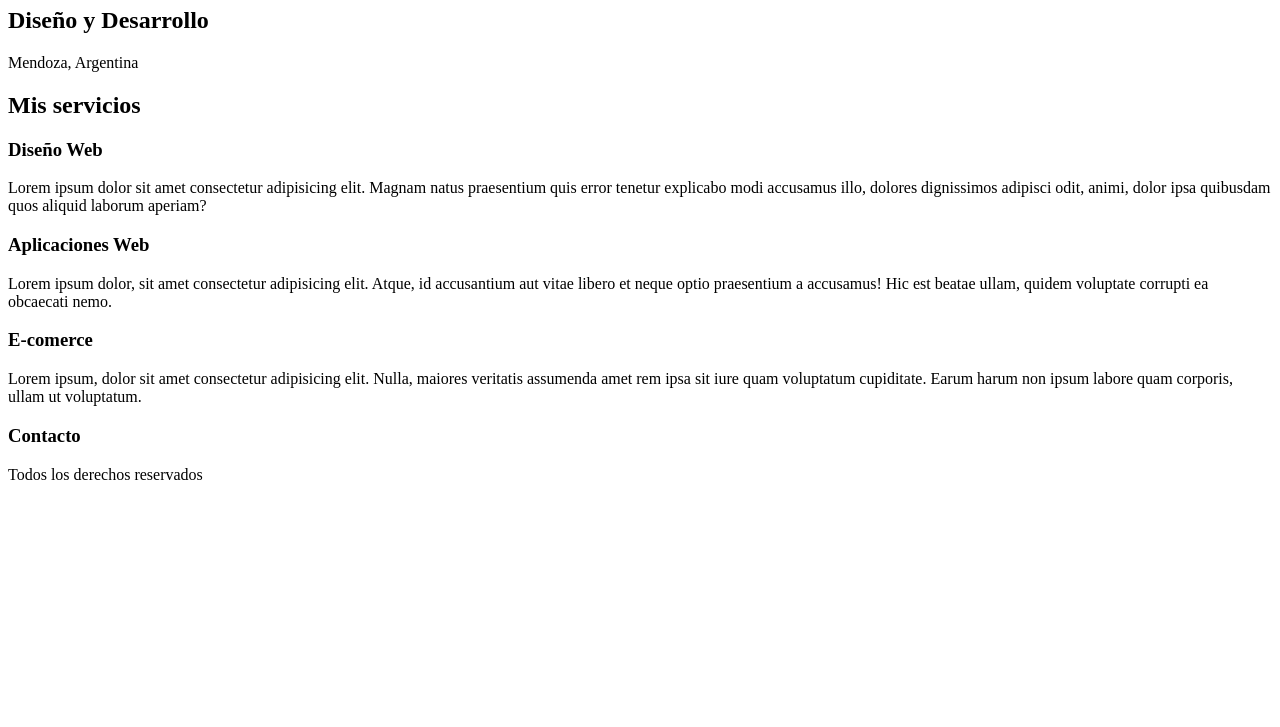
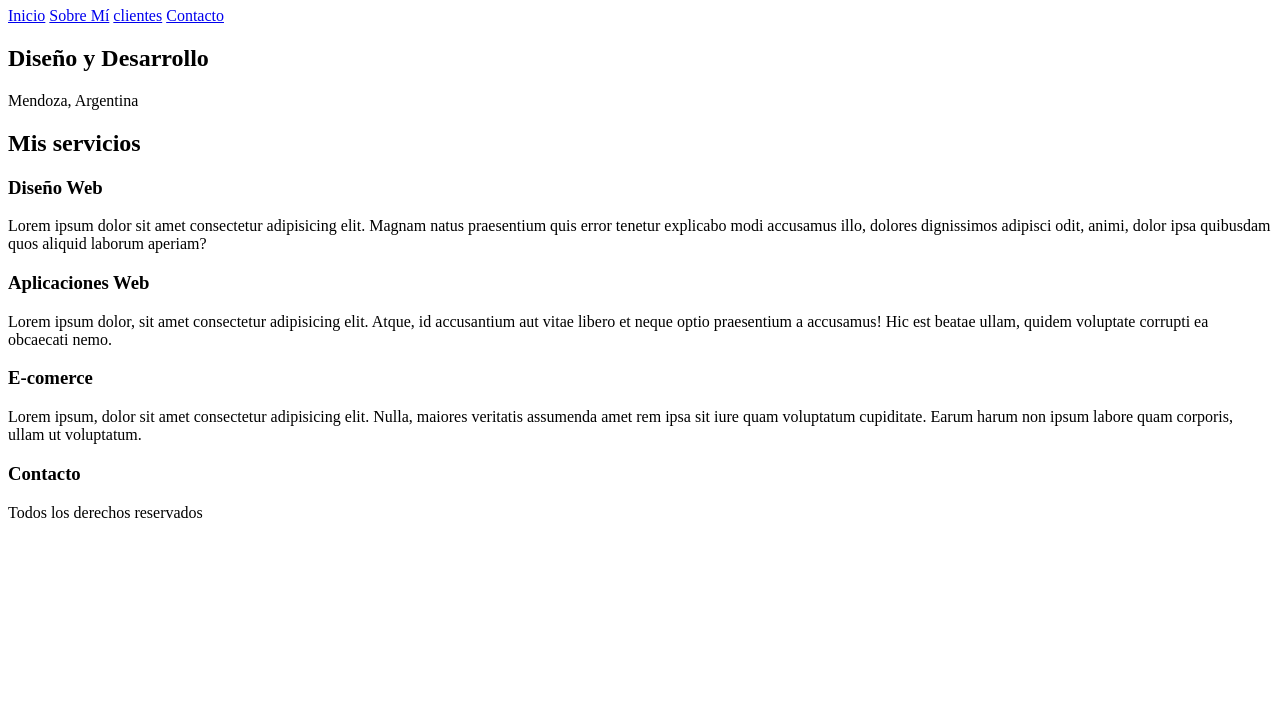
Before and after one commit to DylanCodeBarrera/Instruccion, a plain HTML site: page index.html in a window 1280 px wide. Shown: the part 73-800 px from the top of the page. Drawn offline with Linux system fonts and the light colour scheme.

Commit message:
7
se agregó el nav con a href

```diff
--- a/index.html
+++ b/index.html
@@ -10,6 +10,13 @@
     <header>
         <h1>Mariana Carvajal Diseñadora Industrial</h1>
     </header>
+
+    <nav>
+        <a href="#">Inicio</a>
+        <a href="#">Sobre Mí</a>
+        <a href="#">clientes</a>
+        <a href="#">Contacto</a>
+    </nav>
 
     <section>
         <h2>Diseño y Desarrollo</h2>
```
